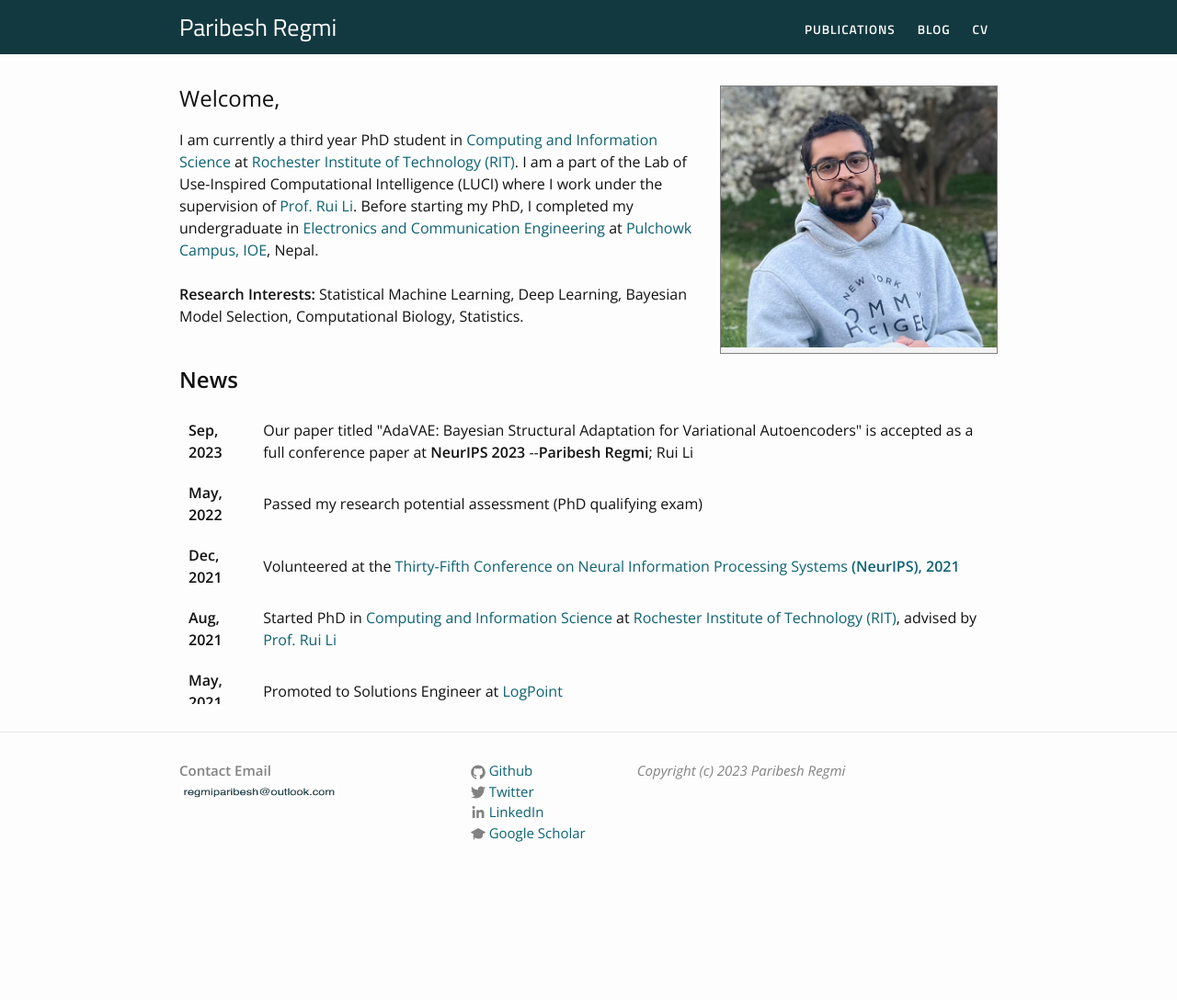
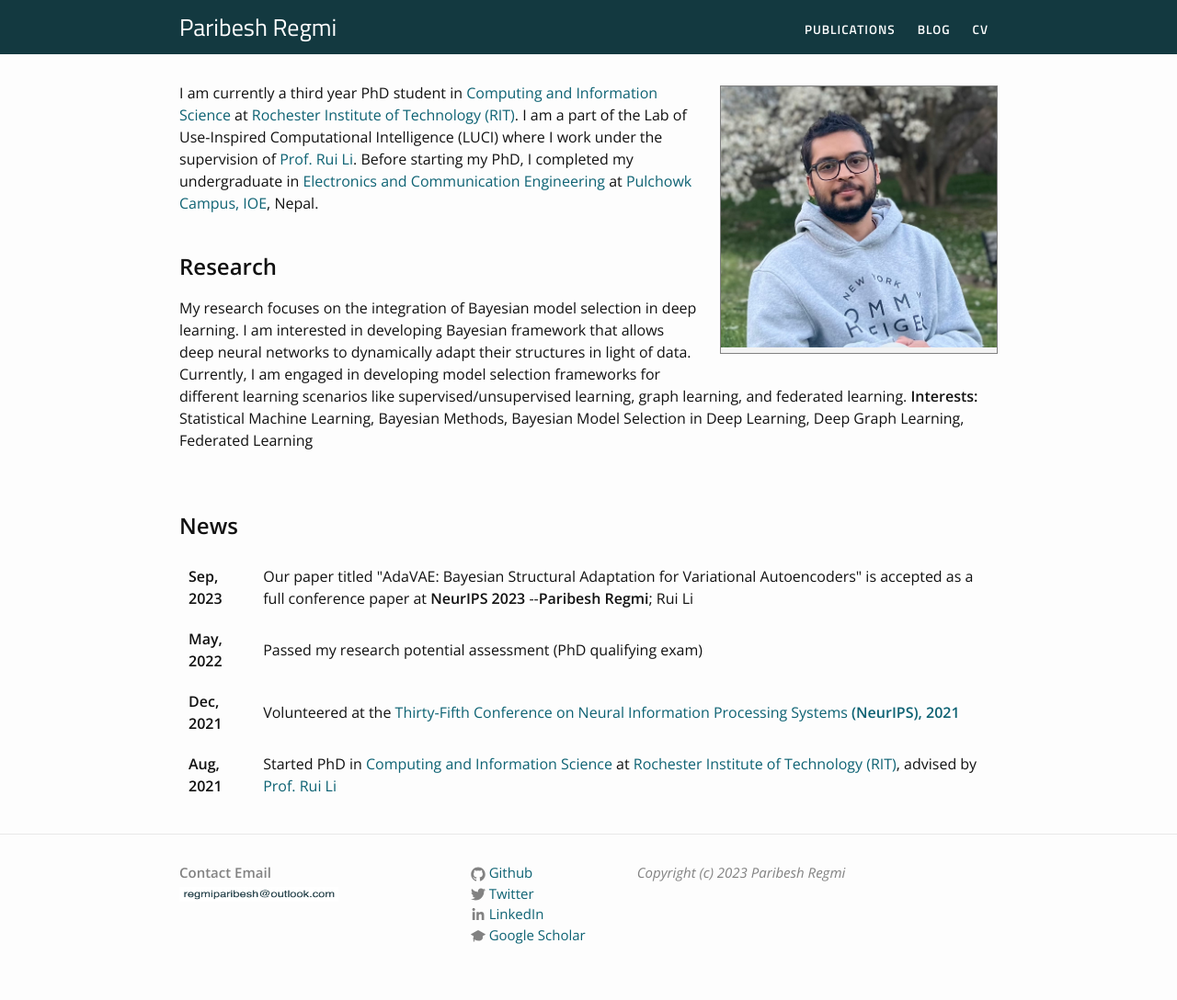
Before and after one commit to paribeshregmi/paribeshregmi.github.io, a Jekyll site: the page built from index.markdown, in a window 1280 px wide. Shown: the whole page at 92% size. Built offline with Jekyll 4.4.1, drawn with Linux system fonts in a browser that asks for light colours; before the commit the page ends 977 px from its top, so only the background shows below that.

Commit message:
Update index.markdown

```diff
--- a/index.markdown
+++ b/index.markdown
@@ -8,21 +8,21 @@ layout: default
 <div class="home">
 
     {% include image.html url="/assets/images/profile_home.jpg" width=300 height=600 align="right" %}
-
-    <h2>
-        Welcome,
-    </h2>
     <p>
 
         I am currently a third year PhD student in <a href="https://www.rit.edu/computing/study/computing-and-information-sciences-phd" target="_blank" rel="noopener noreferrer">Computing and Information Science</a> at <a href="https://www.rit.edu/" target="_blank" rel="noopener noreferrer">Rochester Institute of Technology (RIT)</a>. I am a part of the Lab of Use-Inspired Computational Intelligence (LUCI) where I work under the supervision of <a href="https://ruililuci.com/" target="_blank" rel="noopener noreferrer">Prof. Rui Li</a>. Before starting my PhD, I completed my undergraduate in <a href="http://doece.pcampus.edu.np/" target="_blank" rel="noopener noreferrer"> Electronics and Communication Engineering</a> at <a href="https://pcampus.edu.np/" target="_blank" rel="noopener noreferrer">Pulchowk Campus, IOE</a>, Nepal.
     <br><br>
-    <b>Research Interests: </b> Statistical Machine Learning, Deep Learning, Bayesian Model Selection, Computational Biology, Statistics.
-    </p><br>
+    <h2>
+ <b>Research</b>
+ </h2>
+ My research focuses on the integration of Bayesian model selection in deep learning. I am interested in developing Bayesian framework that allows deep neural networks to dynamically adapt their structures in light of data. Currently, I am engaged in developing model selection frameworks for different learning scenarios like supervised/unsupervised learning, graph learning, and federated learning.
+    <b>Interests: </b> Statistical Machine Learning, Bayesian Methods, Bayesian Model Selection in Deep Learning, Deep Graph Learning, Federated Learning
+    </p><br> <br>
 
 <h2>
  <b>News</b>
  </h2>
- <div class="updates" style="height: 20em; overflow-y: scroll;">
+ <div class="updates" style="height: 17em; overflow-y: scroll;">
      <table>
       <tr>
         <td><b>Sep, 2023</b></td>
```
